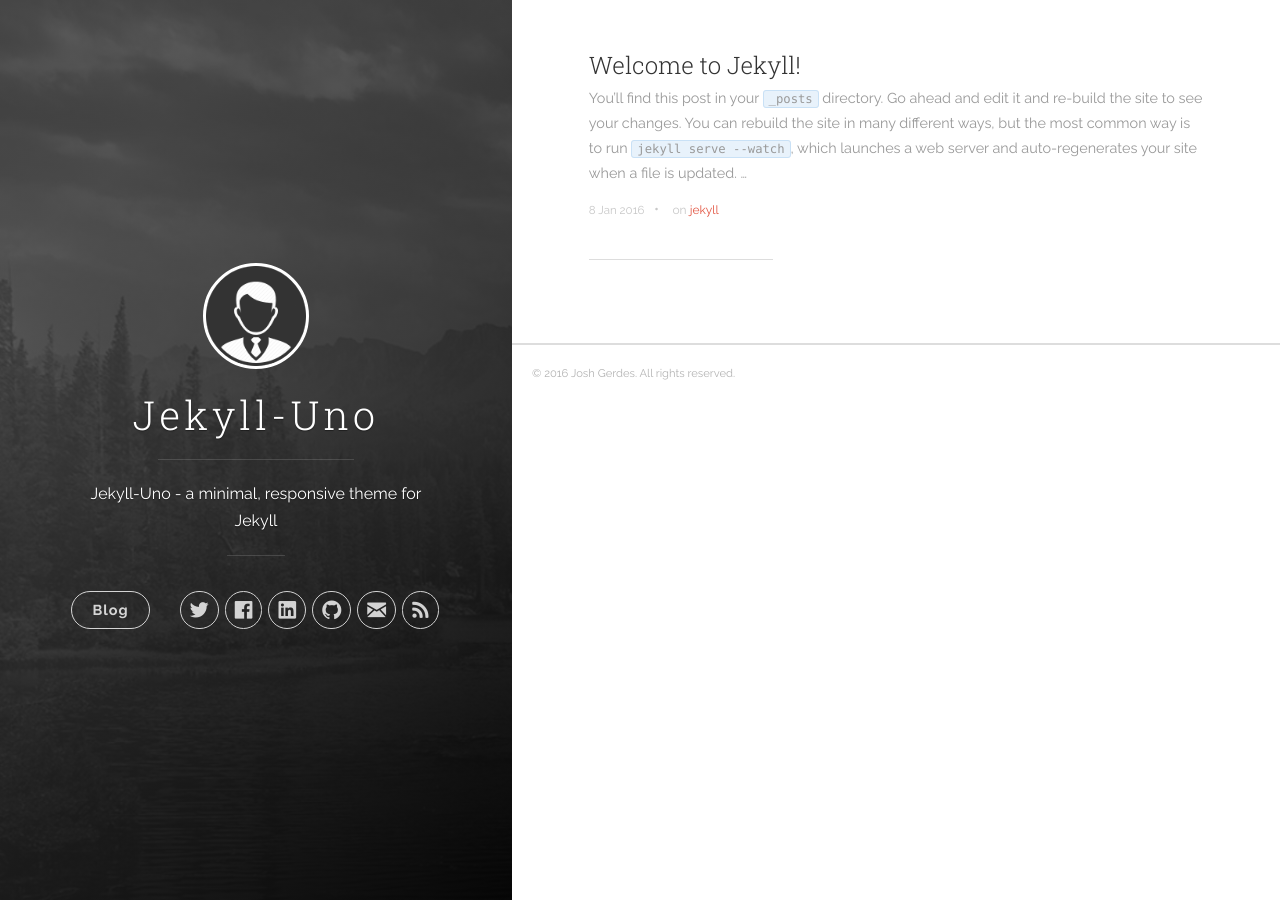
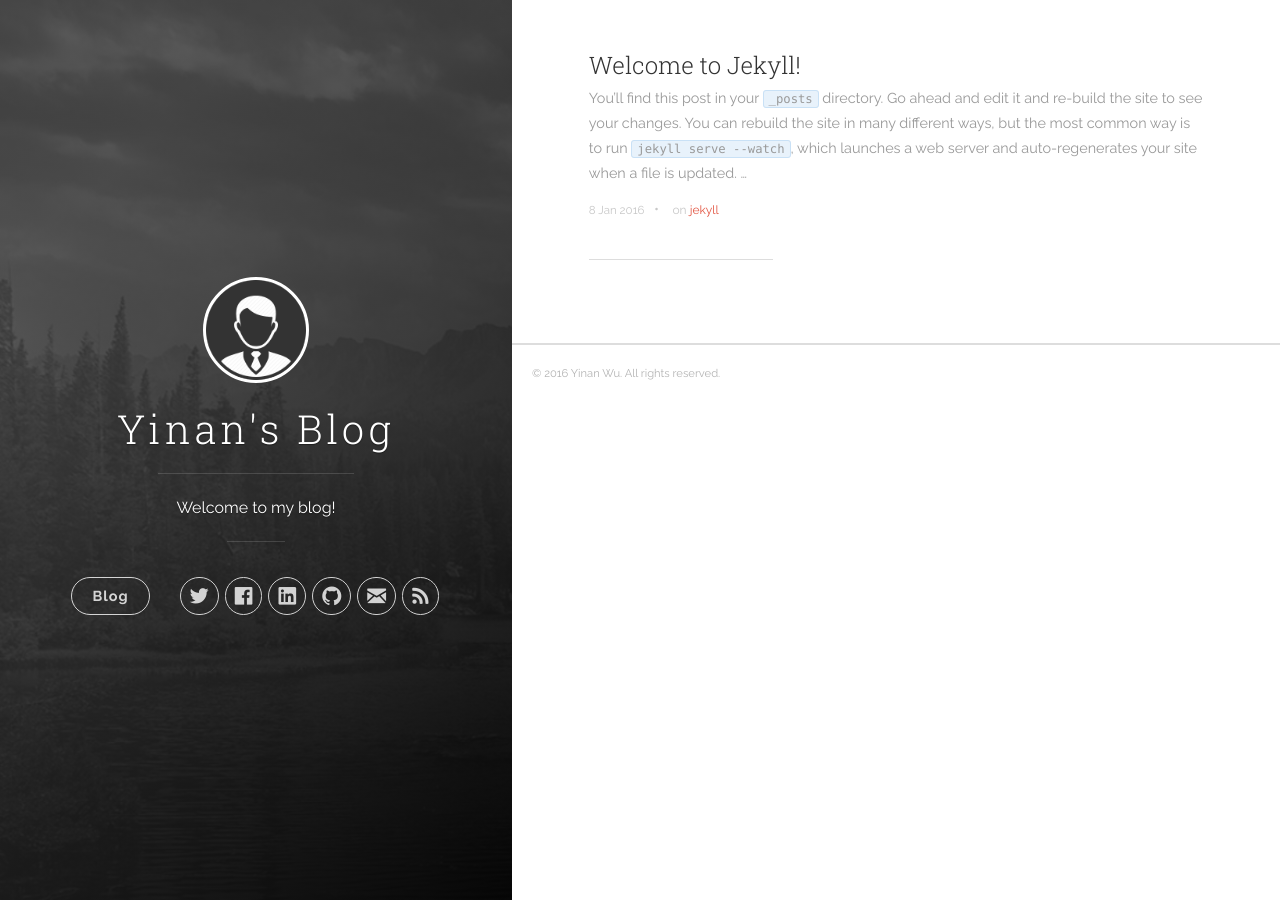
Before and after one commit to wuyinan0126/wuyinan0126.github.io, a Jekyll site: the page built from index.html, in a window 1280 px wide. Built offline with Jekyll 4.4.1, drawn with Linux system fonts in a browser that asks for light colours; nearby versions of some CDN libraries; the list of posts is cut into pages by our own code.

Commit message:
initial blog

```diff
--- a/_config.yml
+++ b/_config.yml
@@ -1,18 +1,18 @@
 # Site settings
-title: Jekyll-Uno
-description: 'Jekyll-Uno - a minimal, responsive theme for Jekyll'
+title: Yinan's Blog
+description: 'Welcome to my blog!'
 url: 'https://wuyinan0126.github.io'
 baseurl: '/'
 # google_analytics: 'UA-XXXXXX-X'
 # disqus_shortname: 'your-disqus-name'
 
 author:
-  name: 'Josh Gerdes'
-  email: josh@joshgerdes.com
-  twitter_username: joshgerdes
-  facebook_username: joshgerdes
-  github_username:  joshgerdes
-  linkedin_username:  joshgerdes
+  name: 'Yinan Wu'
+  email: wuyinan0126@gmail.com
+  twitter_username: wuyinan0126
+  facebook_username: wuyinan0126
+  github_username:  wuyinan0126
+  linkedin_username:  wuyinan0126
 
 defaults:
   -
```
Also changed, not shown: 1 other file.
